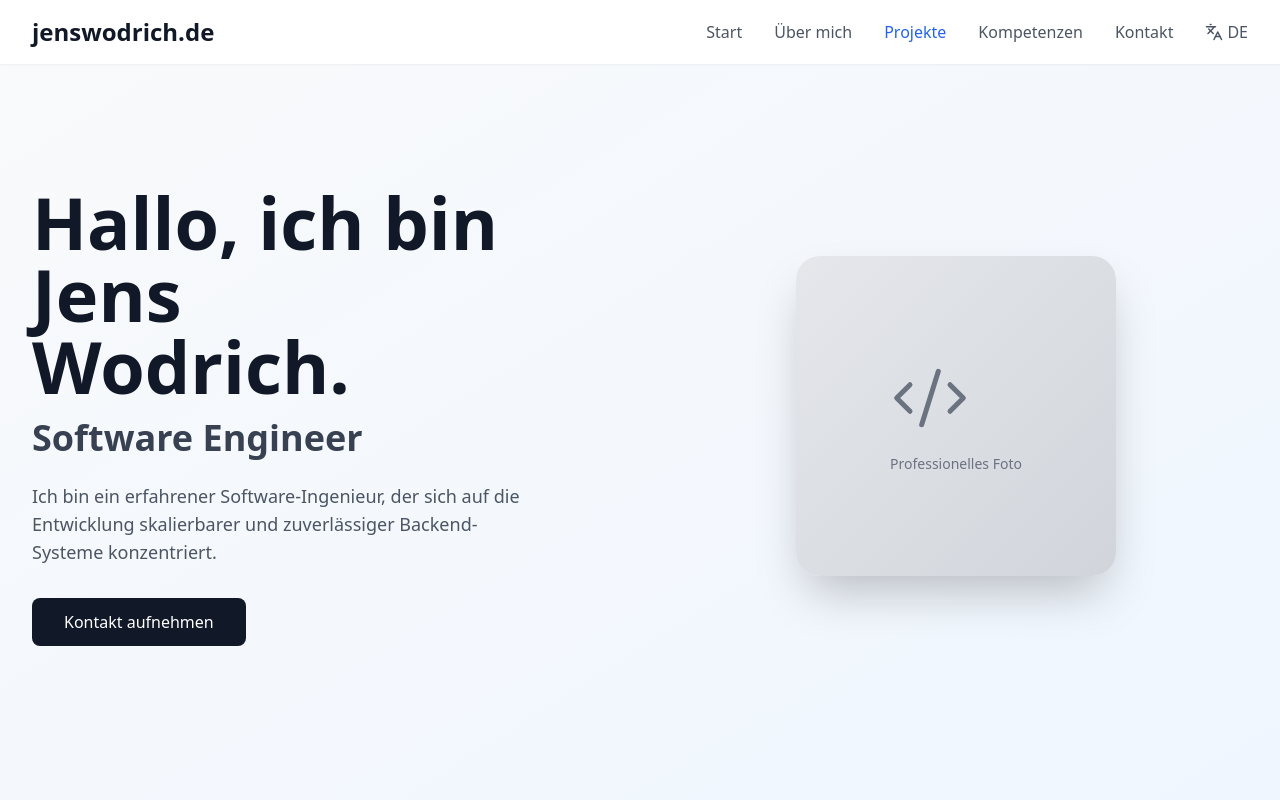
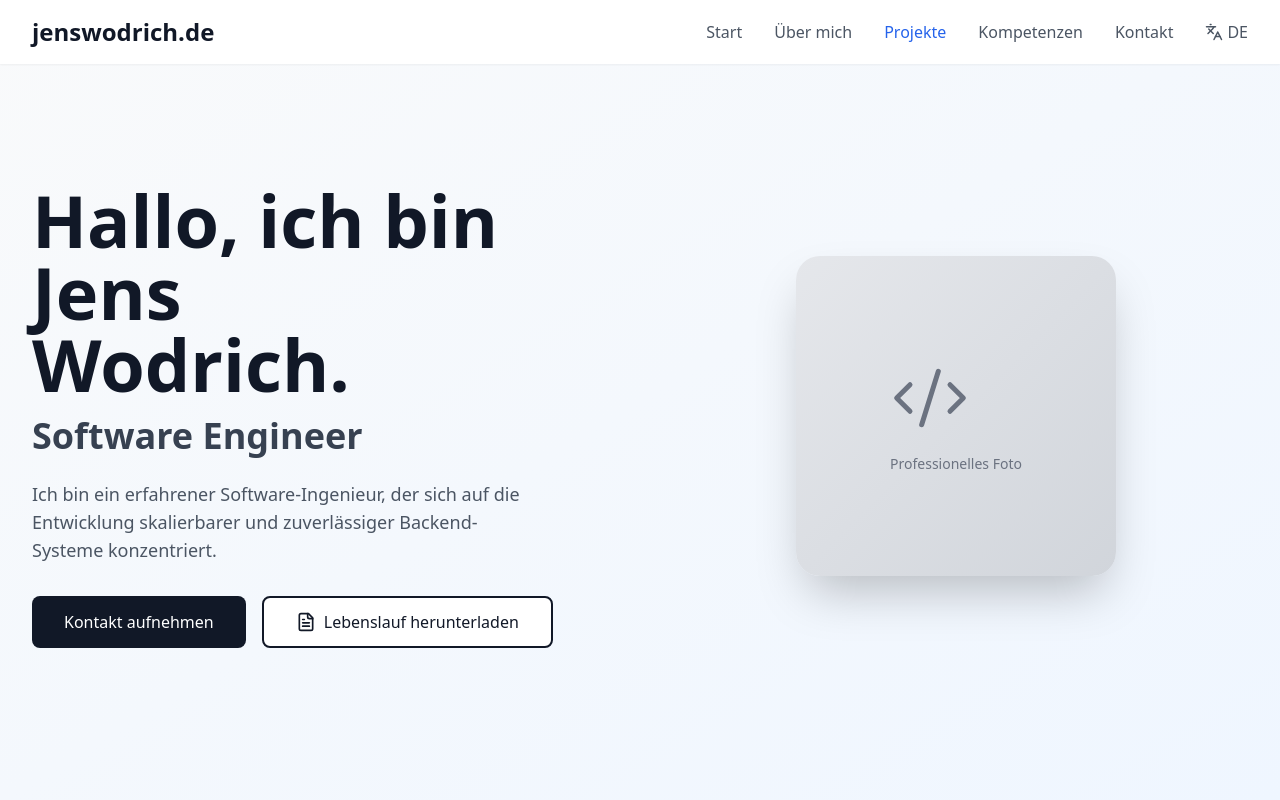
Before and after one commit to andi-ommsen/jenswodrich, a React (Vite) app: page / in a window 1280 px wide. Shown: the top 800 px of the page. Built offline with nearby package versions, Linux system fonts and the light colour scheme.

Commit message:
Updated App.tsx

```diff
--- a/src/App.tsx
+++ b/src/App.tsx
@@ -1,5 +1,5 @@
 import { useState, useEffect } from 'react';
-import { Menu, X, Github, Linkedin, Mail, Code2, Database, Server, Globe, Languages } from 'lucide-react';
+import { Menu, X, Github, Linkedin, Mail, Code2, Database, Server, Globe, Languages, FileText } from 'lucide-react';
 import { translations, Language } from './translations';
 
 function App() {
@@ -124,12 +124,22 @@ function App() {
               <p className="text-lg text-gray-600 mb-8 max-w-lg">
                 {t.home.description}
               </p>
+              <div className="flex flex-wrap gap-4">
                 <button
                   onClick={() => scrollToSection('contact')}
                   className="bg-gray-900 text-white px-8 py-3 rounded-lg font-medium hover:bg-gray-800 transition-colors"
                 >
                   {t.home.cta}
                 </button>
+                <a
+                  href="/cv.pdf"
+                  download
+                  className="flex items-center gap-2 bg-white text-gray-900 px-8 py-3 rounded-lg font-medium hover:bg-gray-100 transition-colors border-2 border-gray-900"
+                >
+                  <FileText size={20} />
+                  {t.home.cvDownload}
+                </a>
+              </div>
             </div>
 
             <div className="flex justify-center">
--- a/src/translations.ts
+++ b/src/translations.ts
@@ -14,6 +14,7 @@ interface Translations {
     title: string;
     description: string;
     cta: string;
+    cvDownload: string;
     photoAlt: string;
   };
   about: {
@@ -79,6 +80,7 @@ export const translations: Record<Language, Translations> = {
       description:
         'Ich bin ein erfahrener Software-Ingenieur, der sich auf die Entwicklung skalierbarer und zuverlässiger Backend-Systeme konzentriert.',
       cta: 'Kontakt aufnehmen',
+      cvDownload: 'Lebenslauf herunterladen',
       photoAlt: 'Professionelles Foto',
     },
     about: {
@@ -181,6 +183,7 @@ export const translations: Record<Language, Translations> = {
       description:
         "I'm an experienced software engineer focused on building scalable and reliable backend systems.",
       cta: 'Get In Touch',
+      cvDownload: 'Download CV',
       photoAlt: 'Professional Photo',
     },
     about: {
```
Lines whose indentation alone changed are shown as unchanged.
